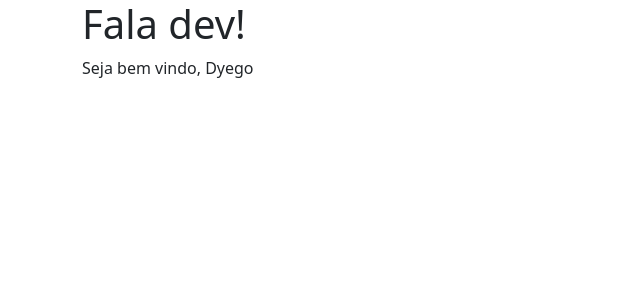
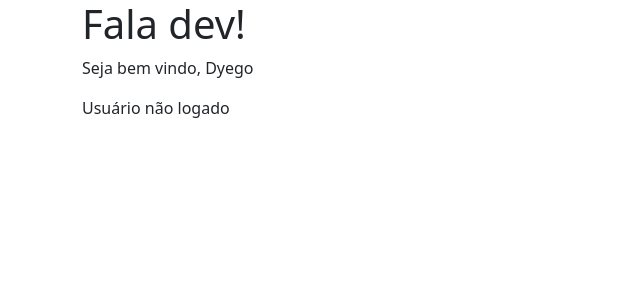
Before and after one commit to DyegoWolf/django-studies, a Django app: page / in a window 1280 px wide. Shown: the top 300 px of the page, without its empty margins (0-640 px from the left). Run offline with Django 4.2, Linux system fonts and the light colour scheme.

Commit message:
Identify logged in user

```diff
--- a/studies.venv/core/templates/index.html
+++ b/studies.venv/core/templates/index.html
@@ -10,6 +10,7 @@
     <body class="container">
         <h1>Fala dev!</h1>
         <p>Seja bem vindo, {{nome}}</p>
+        <span>{{logado}}</span>
 
         <script src="https://cdn.jsdelivr.net/npm/bootstrap@5.3.1/dist/js/bootstrap.bundle.min.js" crossorigin="anonymous"></script>
     </body>
--- a/studies.venv/core/views.py
+++ b/studies.venv/core/views.py
@@ -2,8 +2,14 @@ from django.shortcuts import render
 
 #Renderiza a página html que será acessada mediante uma requisição
 def index(request):
+    if str(request.user) == 'AnonymousUser':
+        teste = 'Usuário não logado'
+    else:
+        teste = "Usuário logado"
+
     context = {
         'nome': 'Dyego',
+        'logado': teste
     }
 
     return render(request, 'index.html', context)
```
Also changed, not shown: studies.venv/db.sqlite3.
